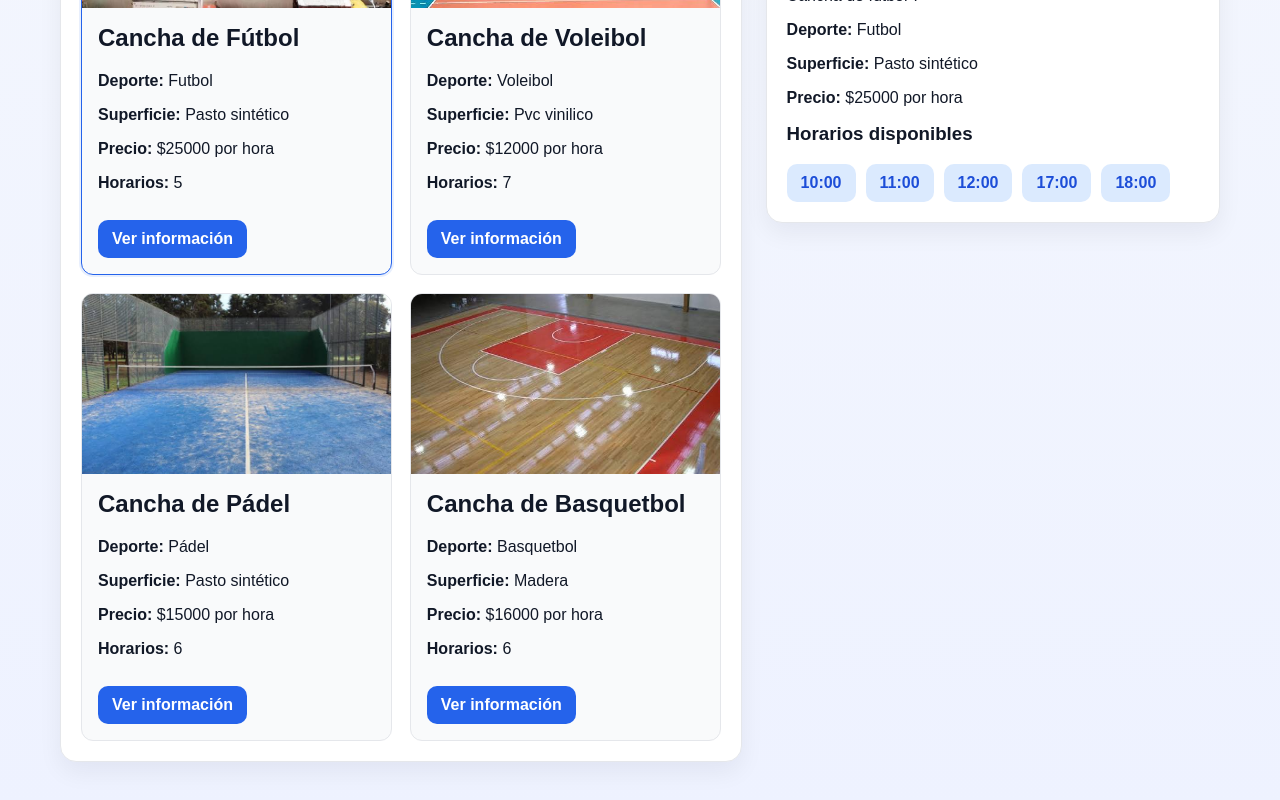
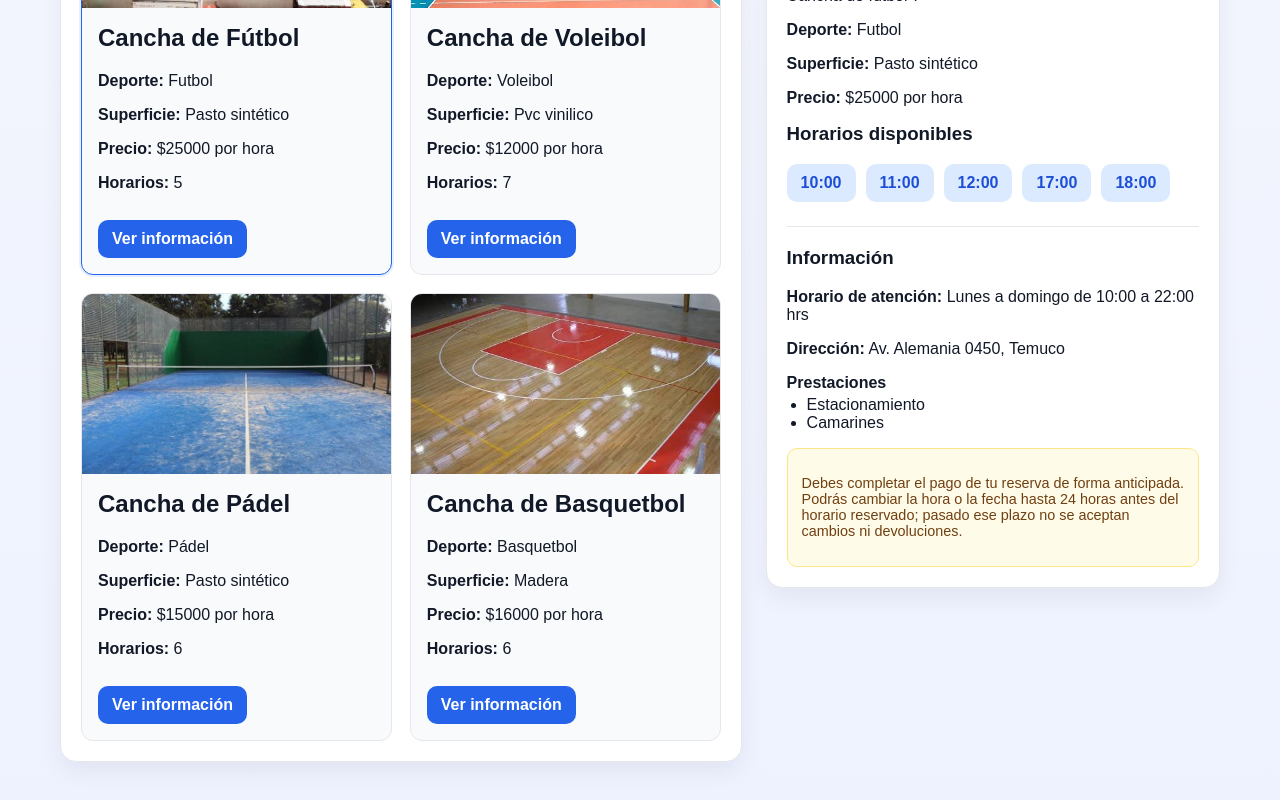
Before and after one commit to martinnc21/reserva-de-canchas, a React (Vite) app: page / in a window 1280 px wide. Shown: the part 1122-1922 px from the top of the page. Built offline with nearby package versions, Linux system fonts and the light colour scheme.

Commit message:
feat: agregar información y condiciones de reserva en el detalle de cada cancha

```diff
--- a/src/App.css
+++ b/src/App.css
@@ -240,3 +240,27 @@ h1 {
   font-weight: 700;
   margin-bottom: 8px;
 }
+.condiciones {
+  margin-top: 24px;
+  padding-top: 20px;
+  border-top: 1px solid #e5e7eb;
+}
+
+.condiciones-etiqueta {
+  font-weight: 700;
+  margin-bottom: 4px;
+}
+
+.prestaciones-lista {
+  margin: 0 0 16px;
+  padding-left: 20px;
+}
+
+.condiciones-aviso {
+  background: #fefce8;
+  border: 1px solid #fde68a;
+  border-radius: 10px;
+  padding: 12px 14px;
+  font-size: 0.9rem;
+  color: #713f12;
+}
--- a/src/components/CanchaDetail.tsx
+++ b/src/components/CanchaDetail.tsx
@@ -1,4 +1,5 @@
 import type { Cancha } from "../types"
+import CondicionesReserva from "./CondicionesReserva"
 
 interface CanchaDetailProps {
   cancha: Cancha | null
@@ -46,7 +47,7 @@ function CanchaDetail({ cancha, onReservar }: CanchaDetailProps) {
          ))}
       </div>
       )}
-
+  <CondicionesReserva cancha={cancha} />
     </aside>
   )
 }
--- /dev/null
+++ b/src/components/CondicionesReserva.tsx
@@ -0,0 +1,37 @@
+import type { Cancha } from "../types"
+
+interface CondicionesReservaProps {
+  cancha: Cancha
+}
+
+function CondicionesReserva({ cancha }: CondicionesReservaProps) {
+  return (
+    <div className="condiciones">
+      <h3>Información</h3>
+
+      <p>
+        <strong>Horario de atención:</strong> {cancha.horarioAtencion}
+      </p>
+      <p>
+        <strong>Dirección:</strong> {cancha.direccion}
+      </p>
+
+      <p className="condiciones-etiqueta">Prestaciones</p>
+      <ul className="prestaciones-lista">
+        {cancha.prestaciones.map((prestacion) => (
+          <li key={prestacion}>{prestacion}</li>
+        ))}
+      </ul>
+
+      <div className="condiciones-aviso">
+        <p>
+          Debes completar el pago de tu reserva de forma anticipada. Podrás
+          cambiar la hora o la fecha hasta 24 horas antes del horario
+          reservado; pasado ese plazo no se aceptan cambios ni devoluciones.
+        </p>
+      </div>
+    </div>
+  )
+}
+
+export default CondicionesReserva
--- a/src/data.ts
+++ b/src/data.ts
@@ -10,6 +10,9 @@ export const canchas: Cancha[] = [
         imagen: "/canchafutbol1.jpg",
         descripcion: "Cancha de fútbol 7",
         horariosDisponibles: ["10:00", "11:00", "12:00", "17:00", "18:00"],
+        horarioAtencion: "Lunes a domingo de 10:00 a 22:00 hrs",
+        direccion: "Av. Alemania 0450, Temuco",
+        prestaciones: ["Estacionamiento", "Camarines"],
     },
     {
         id: 2,
@@ -20,6 +23,9 @@ export const canchas: Cancha[] = [
         imagen: "/canchavoleibol2.jpg",
         descripcion: "Cancha de Voleibol",
         horariosDisponibles: ["10:00", "11:00", "12:00", "17:00", "18:00", "19:00", "20:00"],
+        horarioAtencion: "Lunes a domingo de 10:00 a 22:00 hrs",
+        direccion: "Av. Alemania 0450, Temuco",
+        prestaciones: ["Estacionamiento", "Camarines"],
     },
     {
         id: 3,
@@ -30,6 +36,9 @@ export const canchas: Cancha[] = [
         imagen: "/canchapadel3.jpg",
         descripcion: "Cancha de Pádel",
         horariosDisponibles: ["10:00", "11:00", "12:00", "17:00", "18:00", "19:00"],
+        horarioAtencion: "Lunes a domingo de 10:00 a 22:00 hrs",
+        direccion: "Av. Alemania 0450, Temuco",
+        prestaciones: ["Estacionamiento", "Camarines", "Cafetería"],
     },
     {
         id: 4,
@@ -40,5 +49,8 @@ export const canchas: Cancha[] = [
         imagen: "/canchabasquetbol4.jpg",
         descripcion: "Cancha de Basquetbol",
         horariosDisponibles: ["10:00", "11:00", "12:00", "17:00", "18:00", "19:00"],
+        horarioAtencion: "Lunes a domingo de 10:00 a 22:00 hrs",
+        direccion: "Av. Alemania 0450, Temuco",
+        prestaciones: ["Estacionamiento", "Camarines"],
     }
 ]
```
Also changed, not shown: src/types.ts (+12 -9 lines).
